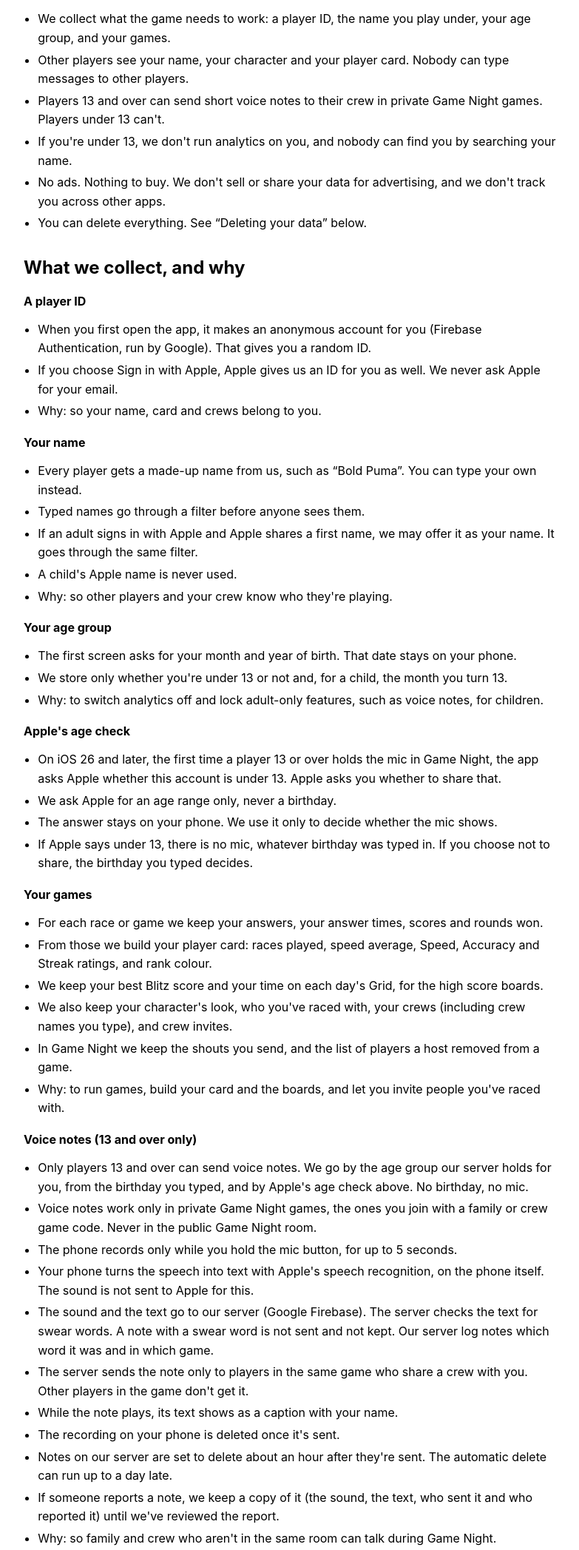
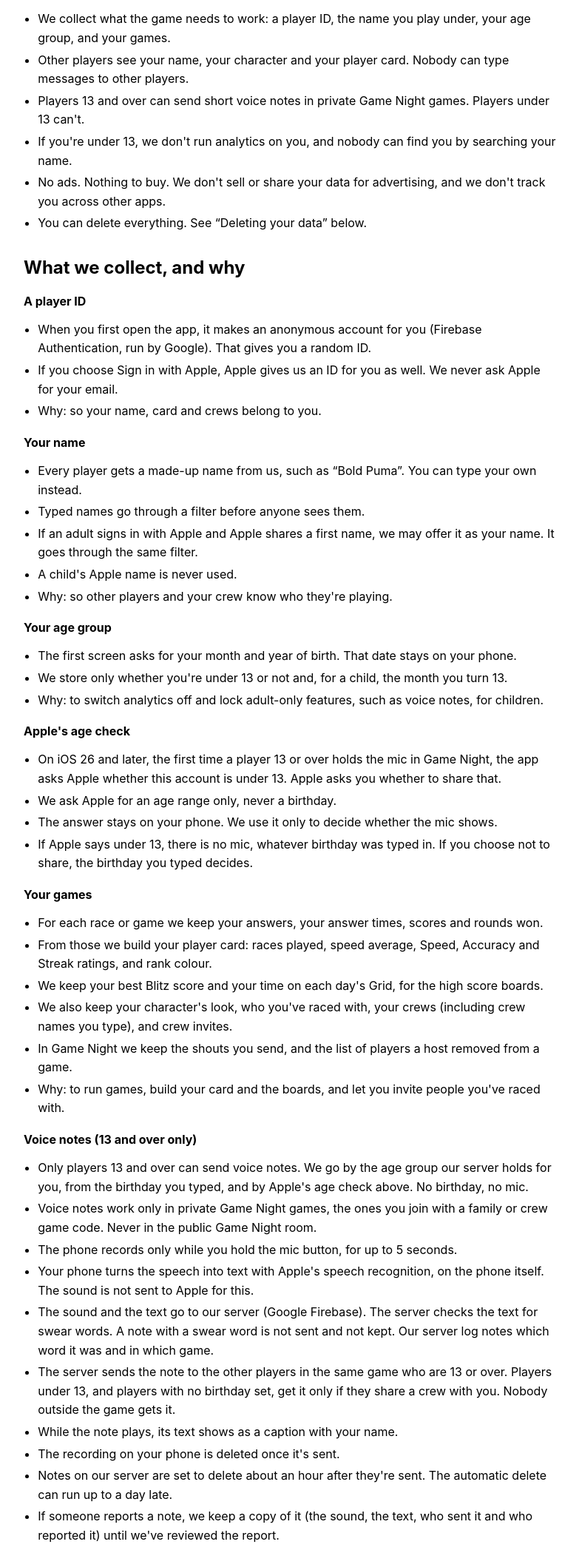
Before and after one commit to jayjay28/mathbliz-privacy-policy, a plain HTML site: page index.html in a window 1280 px wide. Shown: the part 240-2335 px from the top of the page at 74% size, without its empty margins (248-1031 px from the left). Drawn offline with Linux system fonts and the light colour scheme.

Commit message:
Privacy policy 5.0: voice notes reach every player 13 and over in the game; under 13 and no birthday only crew-mates
Co-Authored-By: Claude Opus 5.5 <noreply@anthropic.com>

```diff
--- a/index.html
+++ b/index.html
@@ -28,7 +28,7 @@
       <ul>
         <li>We collect what the game needs to work: a player ID, the name you play under, your age group, and your games.</li>
         <li>Other players see your name, your character and your player card. Nobody can type messages to other players.</li>
-        <li>Players 13 and over can send short voice notes to their crew in private Game Night games. Players under 13 can't.</li>
+        <li>Players 13 and over can send short voice notes in private Game Night games. Players under 13 can't.</li>
         <li>If you're under 13, we don't run analytics on you, and nobody can find you by searching your name.</li>
         <li>No ads. Nothing to buy. We don't sell or share your data for advertising, and we don't track you across other apps.</li>
         <li>You can delete everything. See &ldquo;Deleting your data&rdquo; below.</li>
@@ -80,7 +80,7 @@
         <li>The phone records only while you hold the mic button, for up to 5 seconds.</li>
         <li>Your phone turns the speech into text with Apple's speech recognition, on the phone itself. The sound is not sent to Apple for this.</li>
         <li>The sound and the text go to our server (Google Firebase). The server checks the text for swear words. A note with a swear word is not sent and not kept. Our server log notes which word it was and in which game.</li>
-        <li>The server sends the note only to players in the same game who share a crew with you. Other players in the game don't get it.</li>
+        <li>The server sends the note to the other players in the same game who are 13 or over. Players under 13, and players with no birthday set, get it only if they share a crew with you. Nobody outside the game gets it.</li>
         <li>While the note plays, its text shows as a caption with your name.</li>
         <li>The recording on your phone is deleted once it's sent.</li>
         <li>Notes on our server are set to delete about an hour after they're sent. The automatic delete can run up to a day late.</li>
@@ -138,7 +138,7 @@
       <ul>
         <li>Other players in the game see your name, your character and your score.</li>
         <li>Shouts: anyone can tap a fixed shout (&ldquo;HAHAHA&rdquo;, &ldquo;TOO SLOW&rdquo;, &ldquo;BRING IT&rdquo;, &ldquo;HURRY UP&rdquo;). Nothing is typed or recorded. The players in the game see it.</li>
-        <li>Voice notes: crew-mates in a private game hear your note and see its caption with your name. See &ldquo;Voice notes&rdquo; above.</li>
+        <li>Voice notes: in a private game, players 13 and over hear your note and see its caption with your name. Players under 13 do only if they share a crew with you. See &ldquo;Voice notes&rdquo; above.</li>
         <li>Players under 13, and players who haven't entered a birthday, get more time on each question. To do that, the phones in the game are told which players those are.</li>
         <li>The public Game Night room is open to everyone, children and adults alike. You're shown there under the copy of your name our filter has checked. The winner's name, character and score show on every player's Home screen until the next Game Night.</li>
         <li>A private Game Night game can only be joined with its game code.</li>
```
